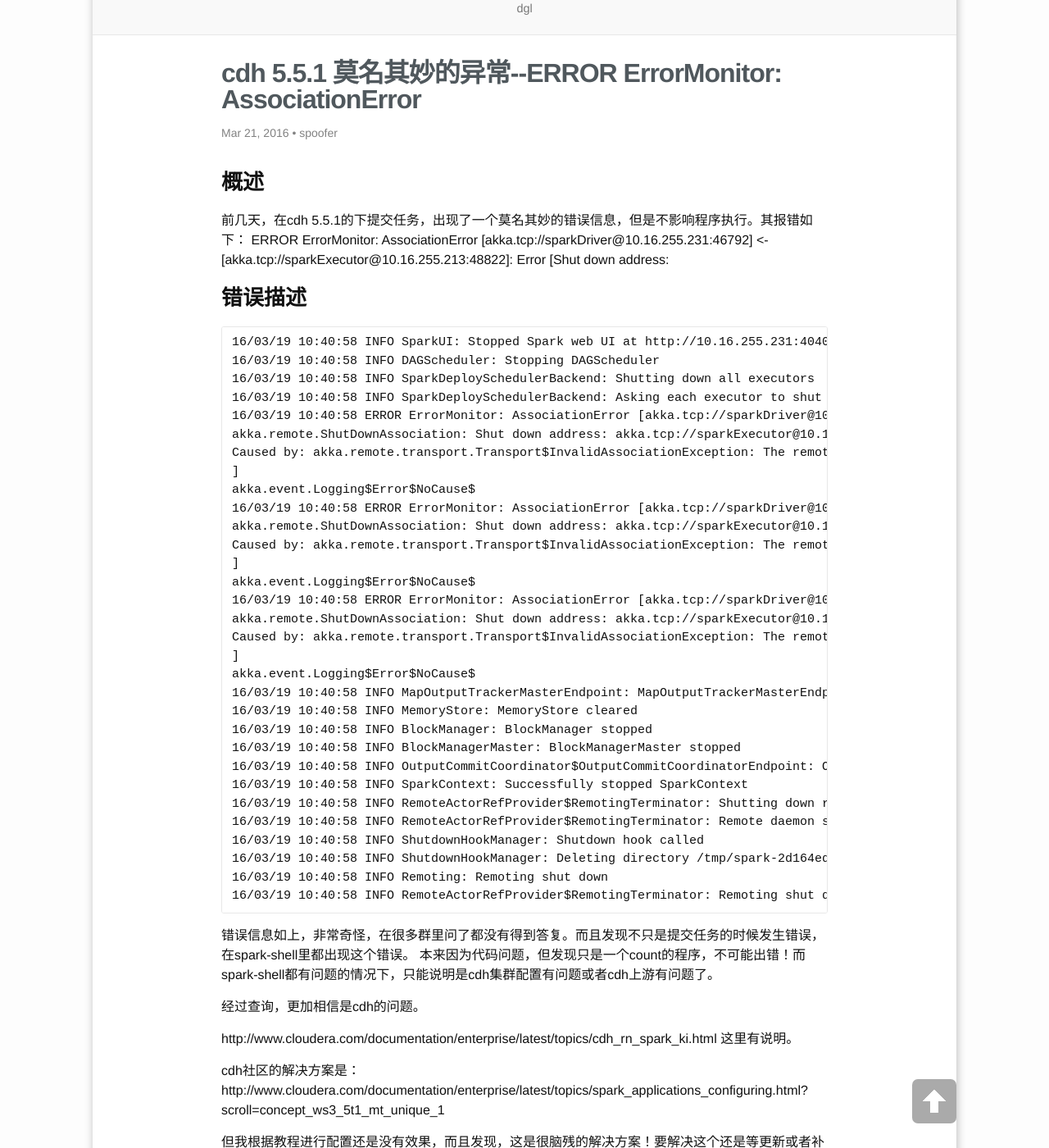
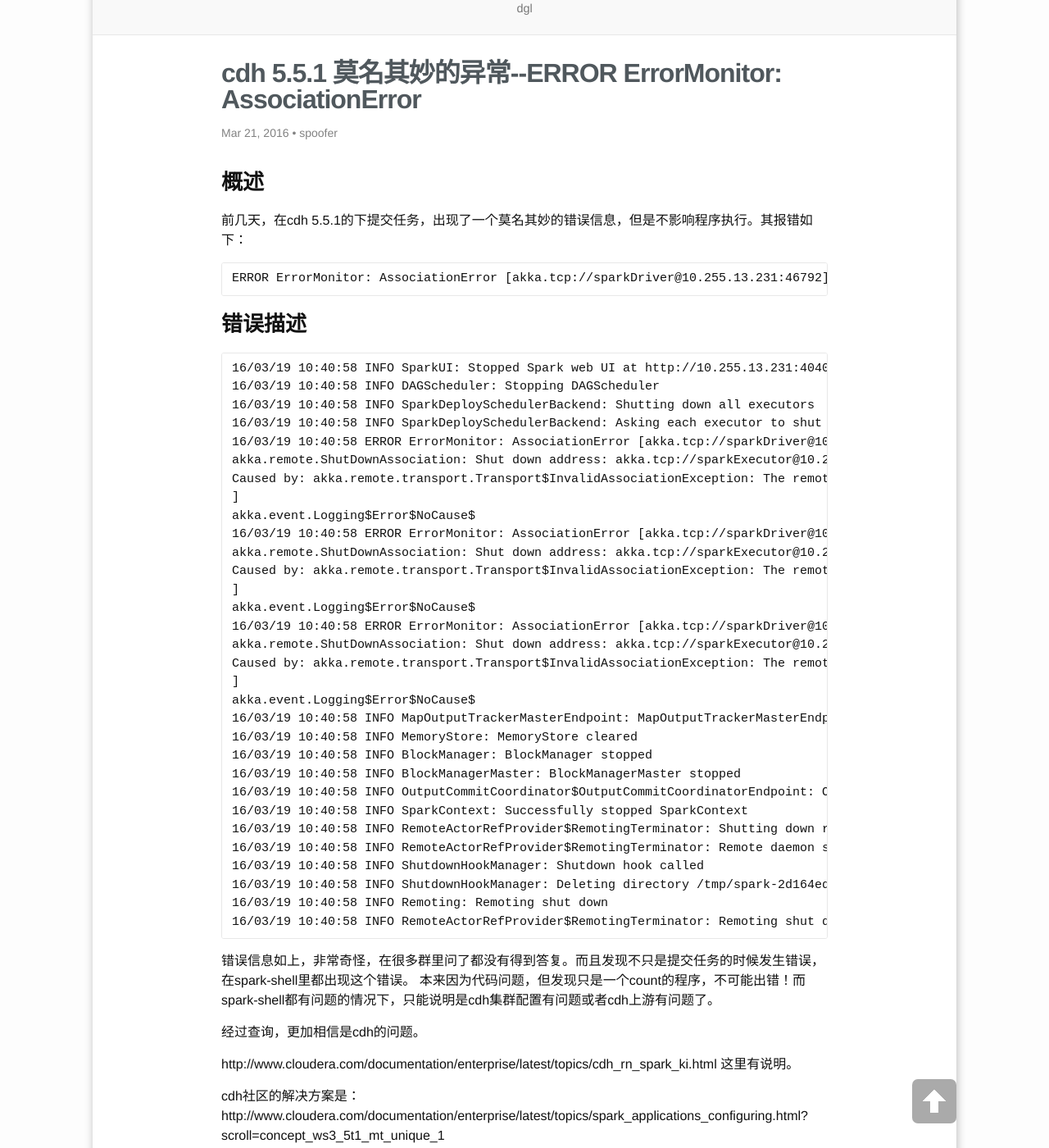
Before and after one commit to TopSpoofer/TopSpoofer.github.io, a Jekyll site: the page built from _posts/2016/03/2016-03-21-cdh-异常-ErrorMonitor-AssociationError.md, in a window 1280 px wide and 1400 px high, scrolled down 298 px. Shown: the whole window at 82% size. Built offline with Jekyll 4.4.1, drawn with Linux system fonts in a browser that asks for light colours; comment, search, counter and statistics services are not loaded.

Commit message:
fix blog

````diff
--- a/_posts/2016/03/2016-03-21-cdh-异常-ErrorMonitor-AssociationError.md
+++ b/_posts/2016/03/2016-03-21-cdh-异常-ErrorMonitor-AssociationError.md
@@ -12,29 +12,32 @@
 ### 概述
 
 前几天，在cdh 5.5.1的下提交任务，出现了一个莫名其妙的错误信息，但是不影响程序执行。其报错如下：
-ERROR ErrorMonitor: AssociationError [akka.tcp://sparkDriver@10.16.255.231:46792] <- [akka.tcp://sparkExecutor@10.16.255.213:48822]: Error [Shut down address:
+
+```
+ERROR ErrorMonitor: AssociationError [akka.tcp://sparkDriver@10.255.13.231:46792] <- [akka.tcp://sparkExecutor@10.255.13.213:48822]: Error [Shut down address:
+```
 
 <!--more--->
 
 ### 错误描述
 
 ```
-16/03/19 10:40:58 INFO SparkUI: Stopped Spark web UI at http://10.16.255.231:4040
+16/03/19 10:40:58 INFO SparkUI: Stopped Spark web UI at http://10.255.13.231:4040
 16/03/19 10:40:58 INFO DAGScheduler: Stopping DAGScheduler
 16/03/19 10:40:58 INFO SparkDeploySchedulerBackend: Shutting down all executors
 16/03/19 10:40:58 INFO SparkDeploySchedulerBackend: Asking each executor to shut down
-16/03/19 10:40:58 ERROR ErrorMonitor: AssociationError [akka.tcp://sparkDriver@10.16.255.231:46792] <- [akka.tcp://sparkExecutor@10.16.255.213:48822]: Error [Shut down address: akka.tcp://sparkExecutor@10.16.255.213:48822] [
-akka.remote.ShutDownAssociation: Shut down address: akka.tcp://sparkExecutor@10.16.255.213:48822
+16/03/19 10:40:58 ERROR ErrorMonitor: AssociationError [akka.tcp://sparkDriver@10.255.13.231:46792] <- [akka.tcp://sparkExecutor@10.255.13.213:48822]: Error [Shut down address: akka.tcp://sparkExecutor@10.255.13.213:48822] [
+akka.remote.ShutDownAssociation: Shut down address: akka.tcp://sparkExecutor@10.255.13.213:48822
 Caused by: akka.remote.transport.Transport$InvalidAssociationException: The remote system terminated the association because it is shutting down.
 ]
 akka.event.Logging$Error$NoCause$
-16/03/19 10:40:58 ERROR ErrorMonitor: AssociationError [akka.tcp://sparkDriver@10.16.255.231:46792] <- [akka.tcp://sparkExecutor@10.16.255.211:60743]: Error [Shut down address: akka.tcp://sparkExecutor@10.16.255.211:60743] [
-akka.remote.ShutDownAssociation: Shut down address: akka.tcp://sparkExecutor@10.16.255.211:60743
+16/03/19 10:40:58 ERROR ErrorMonitor: AssociationError [akka.tcp://sparkDriver@10.255.13.231:46792] <- [akka.tcp://sparkExecutor@10.255.13.211:60743]: Error [Shut down address: akka.tcp://sparkExecutor@10.255.13.211:60743] [
+akka.remote.ShutDownAssociation: Shut down address: akka.tcp://sparkExecutor@10.255.13.211:60743
 Caused by: akka.remote.transport.Transport$InvalidAssociationException: The remote system terminated the association because it is shutting down.
 ]
 akka.event.Logging$Error$NoCause$
-16/03/19 10:40:58 ERROR ErrorMonitor: AssociationError [akka.tcp://sparkDriver@10.16.255.231:46792] <- [akka.tcp://sparkExecutor@10.16.255.212:35300]: Error [Shut down address: akka.tcp://sparkExecutor@10.16.255.212:35300] [
-akka.remote.ShutDownAssociation: Shut down address: akka.tcp://sparkExecutor@10.16.255.212:35300
+16/03/19 10:40:58 ERROR ErrorMonitor: AssociationError [akka.tcp://sparkDriver@10.255.13.231:46792] <- [akka.tcp://sparkExecutor@10.255.13.212:35300]: Error [Shut down address: akka.tcp://sparkExecutor@10.255.13.212:35300] [
+akka.remote.ShutDownAssociation: Shut down address: akka.tcp://sparkExecutor@10.255.13.212:35300
 Caused by: akka.remote.transport.Transport$InvalidAssociationException: The remote system terminated the association because it is shutting down.
 ]
 akka.event.Logging$Error$NoCause$
````
